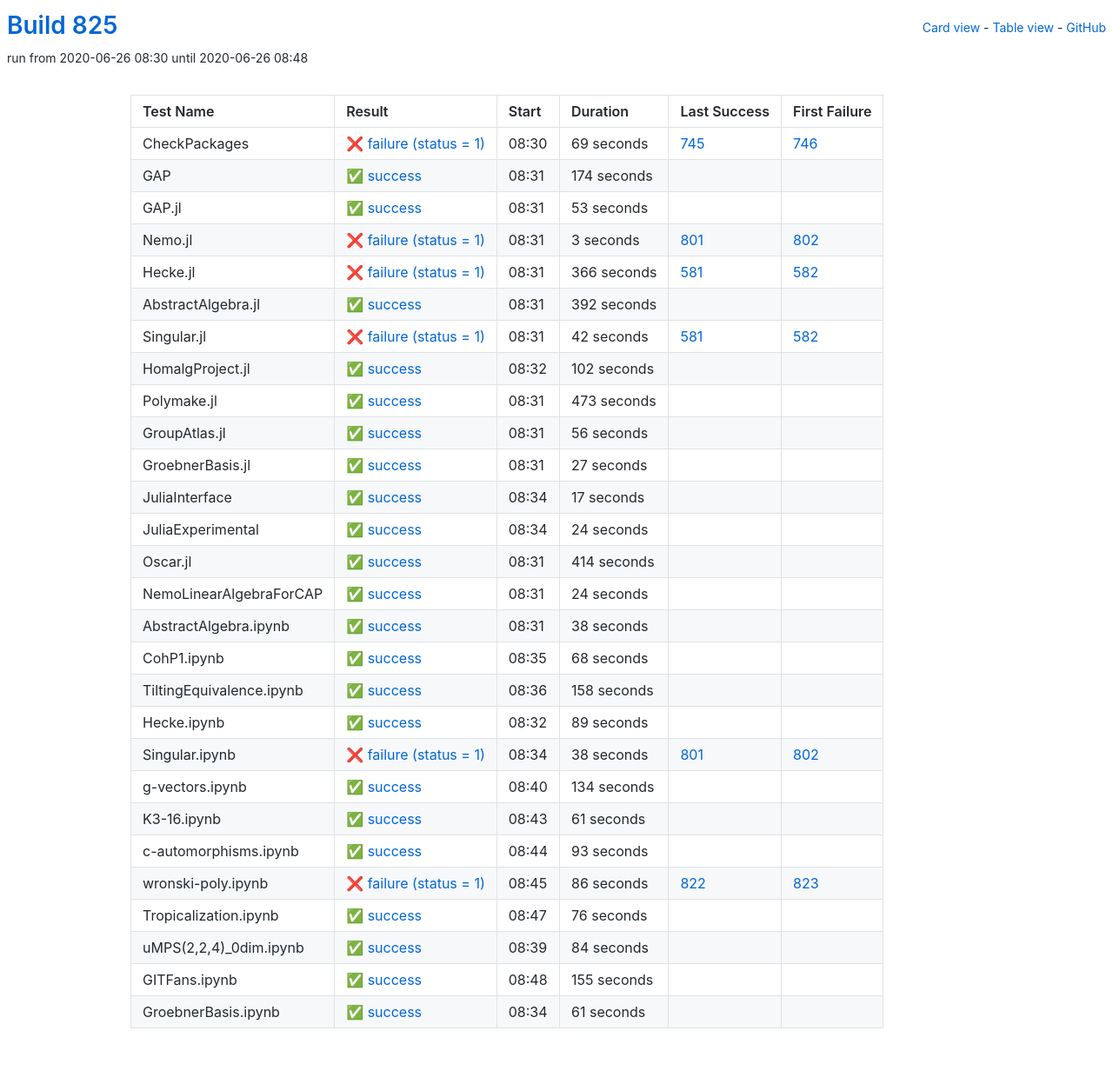
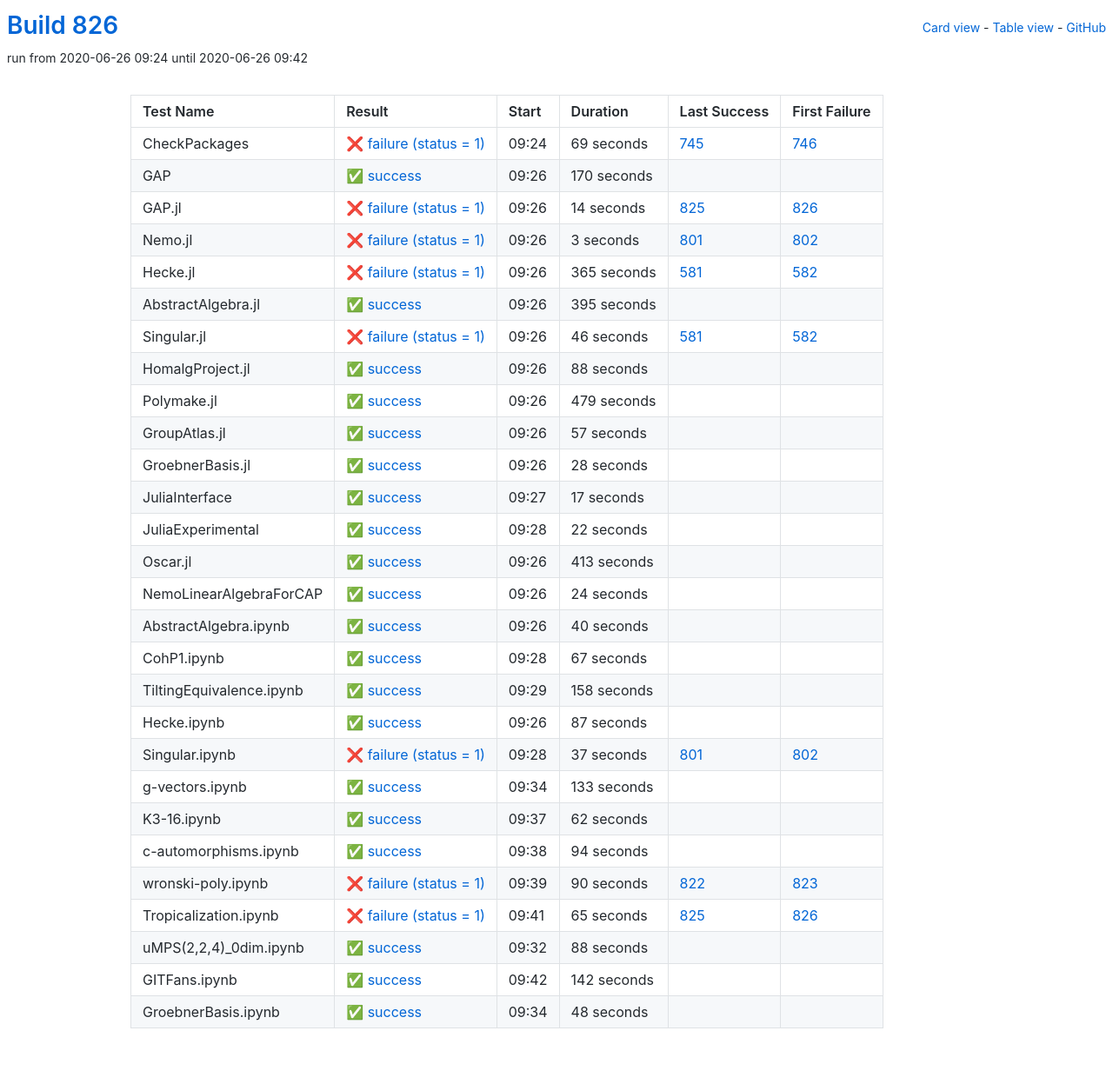
Before and after one commit to oscar-system/oscar-ci-status-1.4, a Jekyll site: the page built from table.html, in a window 1280 px wide. Shown: the whole page at 87% size. Built offline with Jekyll 4.4.1, drawn with Linux system fonts in a browser that asks for light colours.

Commit message:
Build #826

```diff
--- a/_data/ci.yml
+++ b/_data/ci.yml
@@ -1,6 +1,6 @@
 ---
-build: 825
-build_url: https://oscarci.mathematik.uni-kl.de/job/oscar-julia-1.4/825/
+build: 826
+build_url: https://oscarci.mathematik.uni-kl.de/job/oscar-julia-1.4/826/
 job: oscar-julia-1.4
 organization: oscar-system
 repo: oscar-ci-status-1.4
@@ -8,8 +8,8 @@ repourl: https://github.com/oscar-system/oscar-ci-status-1.4
 tests:
 - name: CheckPackages
   id: checkpackages
-  log: https://oscarci.mathematik.uni-kl.de/job/oscar-julia-1.4/825/artifact/logs/build-825/CheckPackages.log
-  start: 2020-06-26 08:30
+  log: https://oscarci.mathematik.uni-kl.de/job/oscar-julia-1.4/826/artifact/logs/build-826/CheckPackages.log
+  start: 2020-06-26 09:24
   success: false
   exitcode: 1
   status: failure
@@ -20,32 +20,32 @@ tests:
   first_failure_url: https://oscarci.mathematik.uni-kl.de/job/oscar-julia-1.4/746/
 - name: GAP
   id: gap
-  log: https://oscarci.mathematik.uni-kl.de/job/oscar-julia-1.4/825/artifact/logs/build-825/GAP.log
-  start: 2020-06-26 08:31
+  log: https://oscarci.mathematik.uni-kl.de/job/oscar-julia-1.4/826/artifact/logs/build-826/GAP.log
+  start: 2020-06-26 09:26
   success: true
   exitcode: 0
   status: success
-  duration: 174
+  duration: 170
   last_success: false
   last_success_url:
   first_failure: false
   first_failure_url:
 - name: GAP.jl
   id: gap-jl
-  log: https://oscarci.mathematik.uni-kl.de/job/oscar-julia-1.4/825/artifact/logs/build-825/GAP.jl.log
-  start: 2020-06-26 08:31
-  success: true
-  exitcode: 0
-  status: success
-  duration: 53
-  last_success: false
-  last_success_url:
-  first_failure: false
-  first_failure_url:
+  log: https://oscarci.mathematik.uni-kl.de/job/oscar-julia-1.4/826/artifact/logs/build-826/GAP.jl.log
+  start: 2020-06-26 09:26
+  success: false
+  exitcode: 1
+  status: failure
+  duration: 14
+  last_success: 825
+  last_success_url: https://oscarci.mathematik.uni-kl.de/job/oscar-julia-1.4/825/
+  first_failure: 826
+  first_failure_url: https://oscarci.mathematik.uni-kl.de/job/oscar-julia-1.4/826/
 - name: Nemo.jl
   id: nemo-jl
-  log: https://oscarci.mathematik.uni-kl.de/job/oscar-julia-1.4/825/artifact/logs/build-825/Nemo.jl.log
-  start: 2020-06-26 08:31
+  log: https://oscarci.mathematik.uni-kl.de/job/oscar-julia-1.4/826/artifact/logs/build-826/Nemo.jl.log
+  start: 2020-06-26 09:26
   success: false
   exitcode: 1
   status: failure
@@ -56,92 +56,92 @@ tests:
   first_failure_url: https://oscarci.mathematik.uni-kl.de/job/oscar-julia-1.4/802/
 - name: Hecke.jl
   id: hecke-jl
-  log: https://oscarci.mathematik.uni-kl.de/job/oscar-julia-1.4/825/artifact/logs/build-825/Hecke.jl.log
-  start: 2020-06-26 08:31
+  log: https://oscarci.mathematik.uni-kl.de/job/oscar-julia-1.4/826/artifact/logs/build-826/Hecke.jl.log
+  start: 2020-06-26 09:26
   success: false
   exitcode: 1
   status: failure
-  duration: 366
+  duration: 365
   last_success: 581
   last_success_url: https://oscarci.mathematik.uni-kl.de/job/oscar-julia-1.4/581/
   first_failure: 582
   first_failure_url: https://oscarci.mathematik.uni-kl.de/job/oscar-julia-1.4/582/
 - name: AbstractAlgebra.jl
   id: abstractalgebra-jl
-  log: https://oscarci.mathematik.uni-kl.de/job/oscar-julia-1.4/825/artifact/logs/build-825/AbstractAlgebra.jl.log
-  start: 2020-06-26 08:31
+  log: https://oscarci.mathematik.uni-kl.de/job/oscar-julia-1.4/826/artifact/logs/build-826/AbstractAlgebra.jl.log
+  start: 2020-06-26 09:26
   success: true
   exitcode: 0
   status: success
-  duration: 392
+  duration: 395
   last_success: false
   last_success_url:
   first_failure: false
   first_failure_url:
 - name: Singular.jl
   id: singular-jl
-  log: https://oscarci.mathematik.uni-kl.de/job/oscar-julia-1.4/825/artifact/logs/build-825/Singular.jl.log
-  start: 2020-06-26 08:31
+  log: https://oscarci.mathematik.uni-kl.de/job/oscar-julia-1.4/826/artifact/logs/build-826/Singular.jl.log
+  start: 2020-06-26 09:26
   success: false
   exitcode: 1
   status: failure
-  duration: 42
+  duration: 46
   last_success: 581
   last_success_url: https://oscarci.mathematik.uni-kl.de/job/oscar-julia-1.4/581/
   first_failure: 582
   first_failure_url: https://oscarci.mathematik.uni-kl.de/job/oscar-julia-1.4/582/
 - name: HomalgProject.jl
   id: homalgproject-jl
-  log: https://oscarci.mathematik.uni-kl.de/job/oscar-julia-1.4/825/artifact/logs/build-825/HomalgProject.jl.log
-  start: 2020-06-26 08:32
+  log: https://oscarci.mathematik.uni-kl.de/job/oscar-julia-1.4/826/artifact/logs/build-826/HomalgProject.jl.log
+  start: 2020-06-26 09:26
   success: true
   exitcode: 0
   status: success
-  duration: 102
+  duration: 88
   last_success: false
   last_success_url:
   first_failure: false
   first_failure_url:
 - name: Polymake.jl
   id: polymake-jl
-  log: https://oscarci.mathematik.uni-kl.de/job/oscar-julia-1.4/825/artifact/logs/build-825/Polymake.jl.log
-  start: 2020-06-26 08:31
+  log: https://oscarci.mathematik.uni-kl.de/job/oscar-julia-1.4/826/artifact/logs/build-826/Polymake.jl.log
+  start: 2020-06-26 09:26
   success: true
   exitcode: 0
   status: success
-  duration: 473
+  duration: 479
   last_success: false
   last_success_url:
   first_failure: false
   first_failure_url:
 - name: GroupAtlas.jl
   id: groupatlas-jl
-  log: https://oscarci.mathematik.uni-kl.de/job/oscar-julia-1.4/825/artifact/logs/build-825/GroupAtlas.jl.log
-  start: 2020-06-26 08:31
+  log: https://oscarci.mathematik.uni-kl.de/job/oscar-julia-1.4/826/artifact/logs/build-826/GroupAtlas.jl.log
+  start: 2020-06-26 09:26
   success: true
   exitcode: 0
   status: success
-  duration: 56
+  duration: 57
   last_success: false
   last_success_url:
   first_failure: false
   first_failure_url:
 - name: GroebnerBasis.jl
   id: groebnerbasis-jl
-  log: https://oscarci.mathematik.uni-kl.de/job/oscar-julia-1.4/825/artifact/logs/build-825/GroebnerBasis.jl.log
-  start: 2020-06-26 08:31
+  log: https://oscarci.mathematik.uni-kl.de/job/oscar-julia-1.4/826/artifact/logs/build-826/GroebnerBasis.jl.log
+  start: 2020-06-26 09:26
   success: true
   exitcode: 0
   status: success
-  duration: 27
+  duration: 28
   last_success: false
   last_success_url:
   first_failure: false
   first_failure_url:
 - name: JuliaInterface
   id: juliainterface
-  log: https://oscarci.mathematik.uni-kl.de/job/oscar-julia-1.4/825/artifact/logs/build-825/JuliaInterface.log
-  start: 2020-06-26 08:34
+  log: https://oscarci.mathematik.uni-kl.de/job/oscar-julia-1.4/826/artifact/logs/build-826/JuliaInterface.log
+  start: 2020-06-26 09:27
   success: true
   exitcode: 0
   status: success
@@ -152,32 +152,32 @@ tests:
   first_failure_url:
 - name: JuliaExperimental
   id: juliaexperimental
-  log: https://oscarci.mathematik.uni-kl.de/job/oscar-julia-1.4/825/artifact/logs/build-825/JuliaExperimental.log
-  start: 2020-06-26 08:34
+  log: https://oscarci.mathematik.uni-kl.de/job/oscar-julia-1.4/826/artifact/logs/build-826/JuliaExperimental.log
+  start: 2020-06-26 09:28
   success: true
   exitcode: 0
   status: success
-  duration: 24
+  duration: 22
   last_success: false
   last_success_url:
   first_failure: false
   first_failure_url:
 - name: Oscar.jl
   id: oscar-jl
-  log: https://oscarci.mathematik.uni-kl.de/job/oscar-julia-1.4/825/artifact/logs/build-825/Oscar.jl.log
-  start: 2020-06-26 08:31
+  log: https://oscarci.mathematik.uni-kl.de/job/oscar-julia-1.4/826/artifact/logs/build-826/Oscar.jl.log
+  start: 2020-06-26 09:26
   success: true
   exitcode: 0
   status: success
-  duration: 414
+  duration: 413
   last_success: false
   last_success_url:
   first_failure: false
   first_failure_url:
 - name: NemoLinearAlgebraForCAP
   id: nemolinearalgebraforcap
-  log: https://oscarci.mathematik.uni-kl.de/job/oscar-julia-1.4/825/artifact/logs/build-825/NemoLinearAlgebraForCAP.log
-  start: 2020-06-26 08:31
+  log: https://oscarci.mathematik.uni-kl.de/job/oscar-julia-1.4/826/artifact/logs/build-826/NemoLinearAlgebraForCAP.log
+  start: 2020-06-26 09:26
   success: true
   exitcode: 0
   status: success
@@ -188,32 +188,32 @@ tests:
   first_failure_url:
 - name: AbstractAlgebra.ipynb
   id: abstractalgebra-ipynb
-  log: https://oscarci.mathematik.uni-kl.de/job/oscar-julia-1.4/825/artifact/logs/build-825/AbstractAlgebra.ipynb.log
-  start: 2020-06-26 08:31
+  log: https://oscarci.mathematik.uni-kl.de/job/oscar-julia-1.4/826/artifact/logs/build-826/AbstractAlgebra.ipynb.log
+  start: 2020-06-26 09:26
   success: true
   exitcode: 0
   status: success
-  duration: 38
+  duration: 40
   last_success: false
   last_success_url:
   first_failure: false
   first_failure_url:
 - name: CohP1.ipynb
   id: cohp1-ipynb
-  log: https://oscarci.mathematik.uni-kl.de/job/oscar-julia-1.4/825/artifact/logs/build-825/CohP1.ipynb.log
-  start: 2020-06-26 08:35
+  log: https://oscarci.mathematik.uni-kl.de/job/oscar-julia-1.4/826/artifact/logs/build-826/CohP1.ipynb.log
+  start: 2020-06-26 09:28
   success: true
   exitcode: 0
   status: success
-  duration: 68
+  duration: 67
   last_success: false
   last_success_url:
   first_failure: false
   first_failure_url:
 - name: TiltingEquivalence.ipynb
   id: tiltingequivalence-ipynb
-  log: https://oscarci.mathematik.uni-kl.de/job/oscar-julia-1.4/825/artifact/logs/build-825/TiltingEquivalence.ipynb.log
-  start: 2020-06-26 08:36
+  log: https://oscarci.mathematik.uni-kl.de/job/oscar-julia-1.4/826/artifact/logs/build-826/TiltingEquivalence.ipynb.log
+  start: 2020-06-26 09:29
   success: true
   exitcode: 0
   status: success
@@ -224,120 +224,120 @@ tests:
   first_failure_url:
 - name: Hecke.ipynb
   id: hecke-ipynb
-  log: https://oscarci.mathematik.uni-kl.de/job/oscar-julia-1.4/825/artifact/logs/build-825/Hecke.ipynb.log
-  start: 2020-06-26 08:32
+  log: https://oscarci.mathematik.uni-kl.de/job/oscar-julia-1.4/826/artifact/logs/build-826/Hecke.ipynb.log
+  start: 2020-06-26 09:26
   success: true
   exitcode: 0
   status: success
-  duration: 89
+  duration: 87
   last_success: false
   last_success_url:
   first_failure: false
   first_failure_url:
 - name: Singular.ipynb
   id: singular-ipynb
-  log: https://oscarci.mathematik.uni-kl.de/job/oscar-julia-1.4/825/artifact/logs/build-825/Singular.ipynb.log
-  start: 2020-06-26 08:34
+  log: https://oscarci.mathematik.uni-kl.de/job/oscar-julia-1.4/826/artifact/logs/build-826/Singular.ipynb.log
+  start: 2020-06-26 09:28
   success: false
   exitcode: 1
   status: failure
-  duration: 38
+  duration: 37
   last_success: 801
   last_success_url: https://oscarci.mathematik.uni-kl.de/job/oscar-julia-1.4/801/
   first_failure: 802
   first_failure_url: https://oscarci.mathematik.uni-kl.de/job/oscar-julia-1.4/802/
 - name: g-vectors.ipynb
   id: g-vectors-ipynb
-  log: https://oscarci.mathematik.uni-kl.de/job/oscar-julia-1.4/825/artifact/logs/build-825/g-vectors.ipynb.log
-  start: 2020-06-26 08:40
+  log: https://oscarci.mathematik.uni-kl.de/job/oscar-julia-1.4/826/artifact/logs/build-826/g-vectors.ipynb.log
+  start: 2020-06-26 09:34
   success: true
   exitcode: 0
   status: success
-  duration: 134
+  duration: 133
   last_success: false
   last_success_url:
   first_failure: false
   first_failure_url:
 - name: K3-16.ipynb
   id: k3-16-ipynb
-  log: https://oscarci.mathematik.uni-kl.de/job/oscar-julia-1.4/825/artifact/logs/build-825/K3-16.ipynb.log
-  start: 2020-06-26 08:43
+  log: https://oscarci.mathematik.uni-kl.de/job/oscar-julia-1.4/826/artifact/logs/build-826/K3-16.ipynb.log
+  start: 2020-06-26 09:37
   success: true
   exitcode: 0
   status: success
-  duration: 61
+  duration: 62
   last_success: false
   last_success_url:
   first_failure: false
   first_failure_url:
 - name: c-automorphisms.ipynb
   id: c-automorphisms-ipynb
-  log: https://oscarci.mathematik.uni-kl.de/job/oscar-julia-1.4/825/artifact/logs/build-825/c-automorphisms.ipynb.log
-  start: 2020-06-26 08:44
+  log: https://oscarci.mathematik.uni-kl.de/job/oscar-julia-1.4/826/artifact/logs/build-826/c-automorphisms.ipynb.log
+  start: 2020-06-26 09:38
   success: true
   exitcode: 0
   status: success
-  duration: 93
+  duration: 94
   last_success: false
   last_success_url:
   first_failure: false
   first_failure_url:
 - name: wronski-poly.ipynb
   id: wronski-poly-ipynb
-  log: https://oscarci.mathematik.uni-kl.de/job/oscar-julia-1.4/825/artifact/logs/build-825/wronski-poly.ipynb.log
-  start: 2020-06-26 08:45
+  log: https://oscarci.mathematik.uni-kl.de/job/oscar-julia-1.4/826/artifact/logs/build-826/wronski-poly.ipynb.log
+  start: 2020-06-26 09:39
   success: false
   exitcode: 1
   status: failure
-  duration: 86
+  duration: 90
   last_success: 822
   last_success_url: https://oscarci.mathematik.uni-kl.de/job/oscar-julia-1.4/822/
   first_failure: 823
   first_failure_url: https://oscarci.mathematik.uni-kl.de/job/oscar-julia-1.4/823/
 - name: Tropicalization.ipynb
   id: tropicalization-ipynb
-  log: https://oscarci.mathematik.uni-kl.de/job/oscar-julia-1.4/825/artifact/logs/build-825/Tropicalization.ipynb.log
-  start: 2020-06-26 08:47
+  log: https://oscarci.mathematik.uni-kl.de/job/oscar-julia-1.4/826/artifact/logs/build-826/Tropicalization.ipynb.log
+  start: 2020-06-26 09:41
+  success: false
+  exitcode: 1
+  status: failure
+  duration: 65
+  last_success: 825
+  last_success_url: https://oscarci.mathematik.uni-kl.de/job/oscar-julia-1.4/825/
+  first_failure: 826
+  first_failure_url: https://oscarci.mathematik.uni-kl.de/job/oscar-julia-1.4/826/
+- name: uMPS(2,2,4)_0dim.ipynb
+  id: umps-2-2-4-0dim-ipynb
+  log: https://oscarci.mathematik.uni-kl.de/job/oscar-julia-1.4/826/artifact/logs/build-826/uMPS-2-2-4-_0dim.ipynb.log
+  start: 2020-06-26 09:32
   success: true
   exitcode: 0
   status: success
-  duration: 76
-  last_success: false
-  last_success_url:
-  first_failure: false
-  first_failure_url:
-- name: uMPS(2,2,4)_0dim.ipynb
-  id: umps-2-2-4-0dim-ipynb
-  log: https://oscarci.mathematik.uni-kl.de/job/oscar-julia-1.4/825/artifact/logs/build-825/uMPS-2-2-4-_0dim.ipynb.log
-  start: 2020-06-26 08:39
-  success: true
-  exitcode: 0
-  status: success
-  duration: 84
+  duration: 88
   last_success: false
   last_success_url:
   first_failure: false
   first_failure_url:
 - name: GITFans.ipynb
   id: gitfans-ipynb
-  log: https://oscarci.mathematik.uni-kl.de/job/oscar-julia-1.4/825/artifact/logs/build-825/GITFans.ipynb.log
-  start: 2020-06-26 08:48
+  log: https://oscarci.mathematik.uni-kl.de/job/oscar-julia-1.4/826/artifact/logs/build-826/GITFans.ipynb.log
+  start: 2020-06-26 09:42
   success: true
   exitcode: 0
   status: success
-  duration: 155
+  duration: 142
   last_success: false
   last_success_url:
   first_failure: false
   first_failure_url:
 - name: GroebnerBasis.ipynb
   id: groebnerbasis-ipynb
-  log: https://oscarci.mathematik.uni-kl.de/job/oscar-julia-1.4/825/artifact/logs/build-825/GroebnerBasis.ipynb.log
-  start: 2020-06-26 08:34
+  log: https://oscarci.mathematik.uni-kl.de/job/oscar-julia-1.4/826/artifact/logs/build-826/GroebnerBasis.ipynb.log
+  start: 2020-06-26 09:34
   success: true
   exitcode: 0
   status: success
-  duration: 61
+  duration: 48
   last_success: false
   last_success_url:
   first_failure: false
```
Also changed, not shown: README.md.
